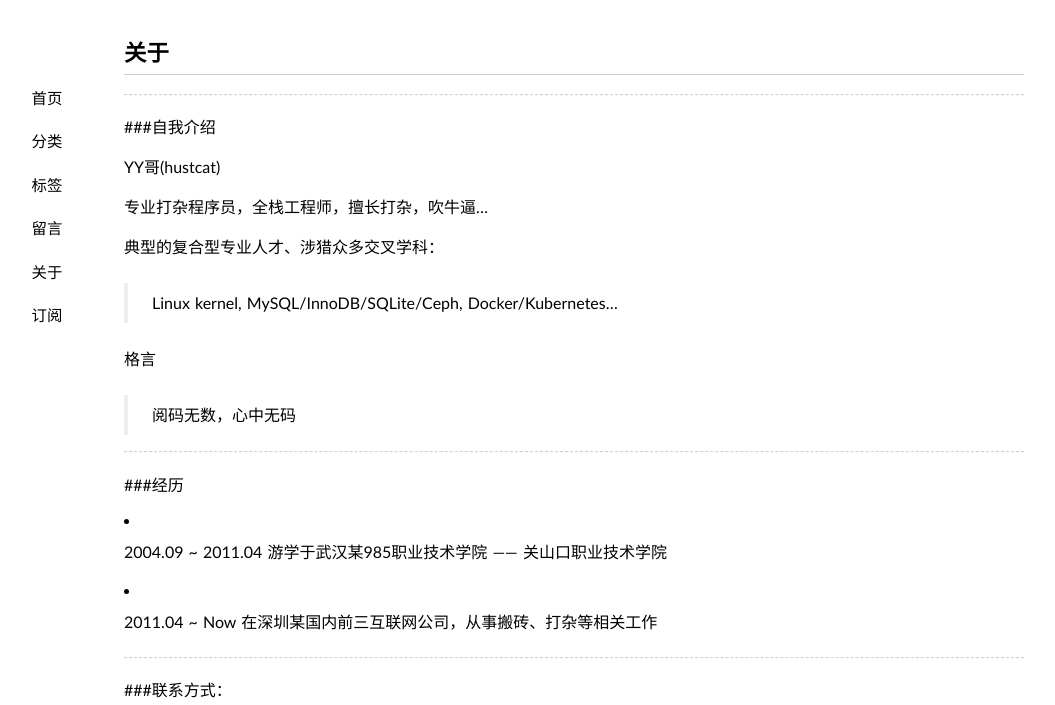
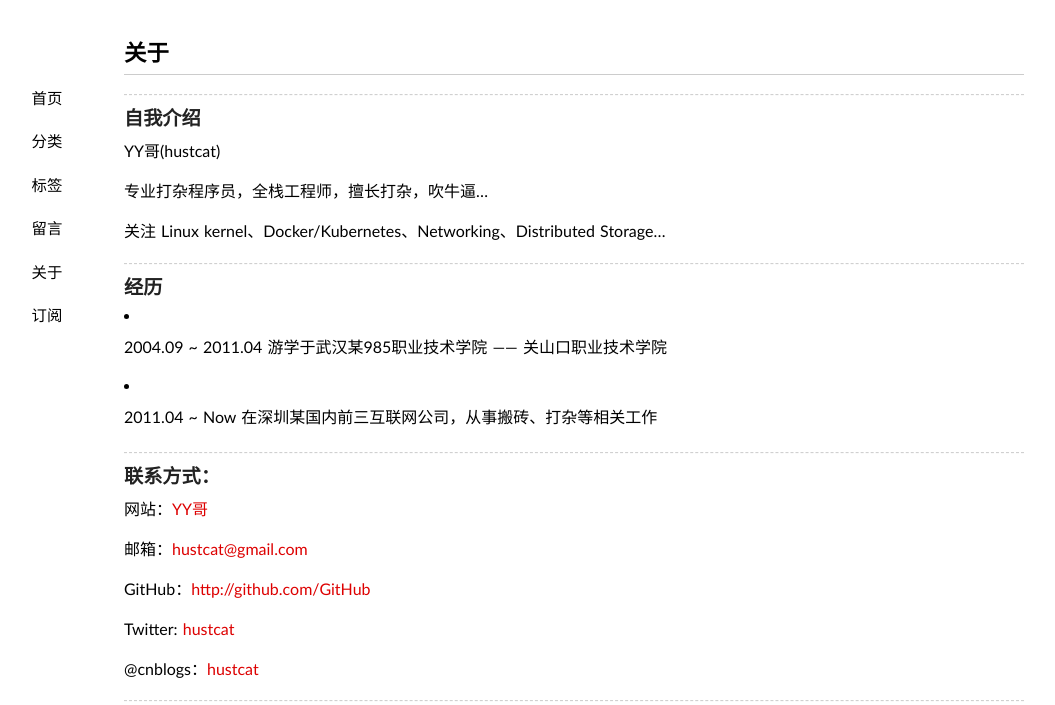
Before and after one commit to hustcat/hustcat.github.io, a Jekyll site: the page built from about/index.md, in a window 1280 px wide, cut to the strip 0-705 px from the top of the page. Shown: the whole strip, without its empty margins (66-1121 px from the left). Built offline with Jekyll 4.4.1, drawn with Linux system fonts in a browser that asks for light colours; some web fonts are replaced; comment, search, counter and statistics services are not loaded.

Commit message:
change about

```diff
--- a/about/index.md
+++ b/about/index.md
@@ -5,22 +5,17 @@ comments: no
 ---
 
 ---
-###自我介绍
+### 自我介绍
 
 {{ site.about }}
 
 专业打杂程序员，全栈工程师，擅长打杂，吹牛逼...
 
-典型的复合型专业人才、涉猎众多交叉学科：
+关注 Linux kernel、Docker/Kubernetes、Networking、Distributed Storage...
 
-> Linux kernel, MySQL/InnoDB/SQLite/Ceph, Docker/Kubernetes...
-
-格言
-
-> 阅码无数，心中无码
 
 ---
-###经历
+### 经历
 
 * 2004.09 ~ 2011.04 游学于武汉某985职业技术学院 —— 关山口职业技术学院
 
@@ -29,7 +24,7 @@ comments: no
 
 ----
 
-###联系方式：
+### 联系方式：
 
 {% if site.qq %}
 ＱＱ：[{{ site.qq }}](tencent://message/?uin={{ site.qq }})
@@ -40,6 +35,8 @@ comments: no
 
 GitHub：[http://github.com/{{ site.github }}](http://github.com/{{ site.github }})
 
+Twitter: [hustcat](https://twitter.com/hustcat)
+
 @cnblogs：[hustcat](http://hustcat.cnblogs.com)
 
 ----
```
